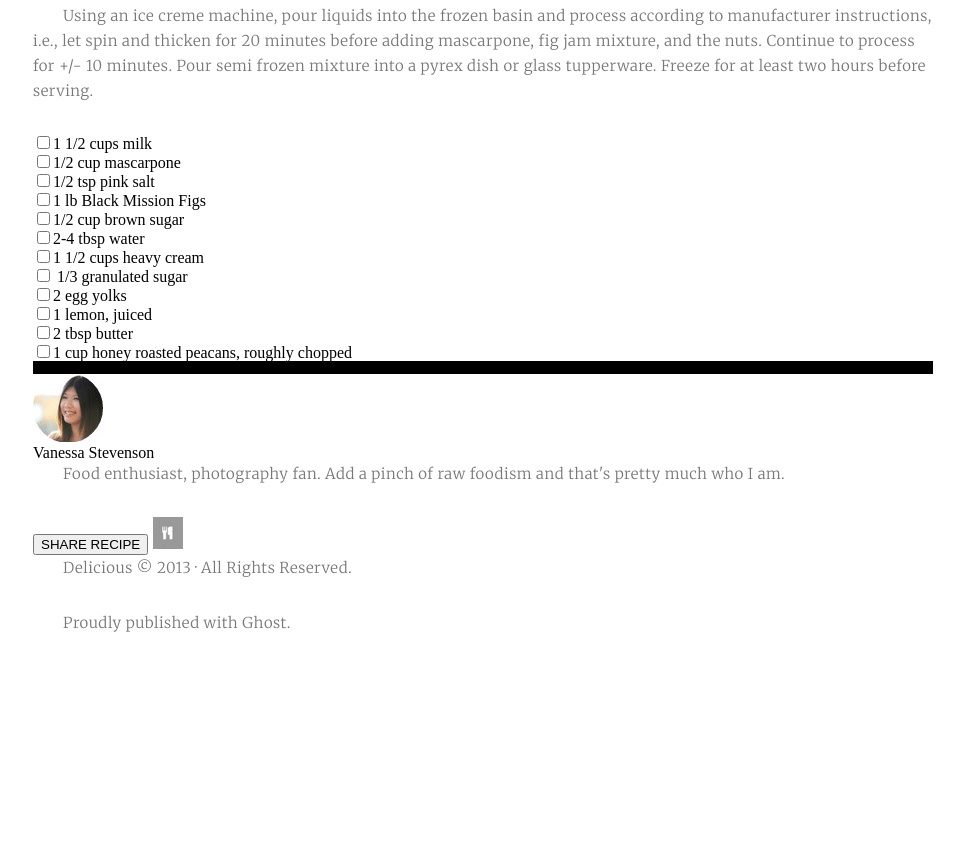
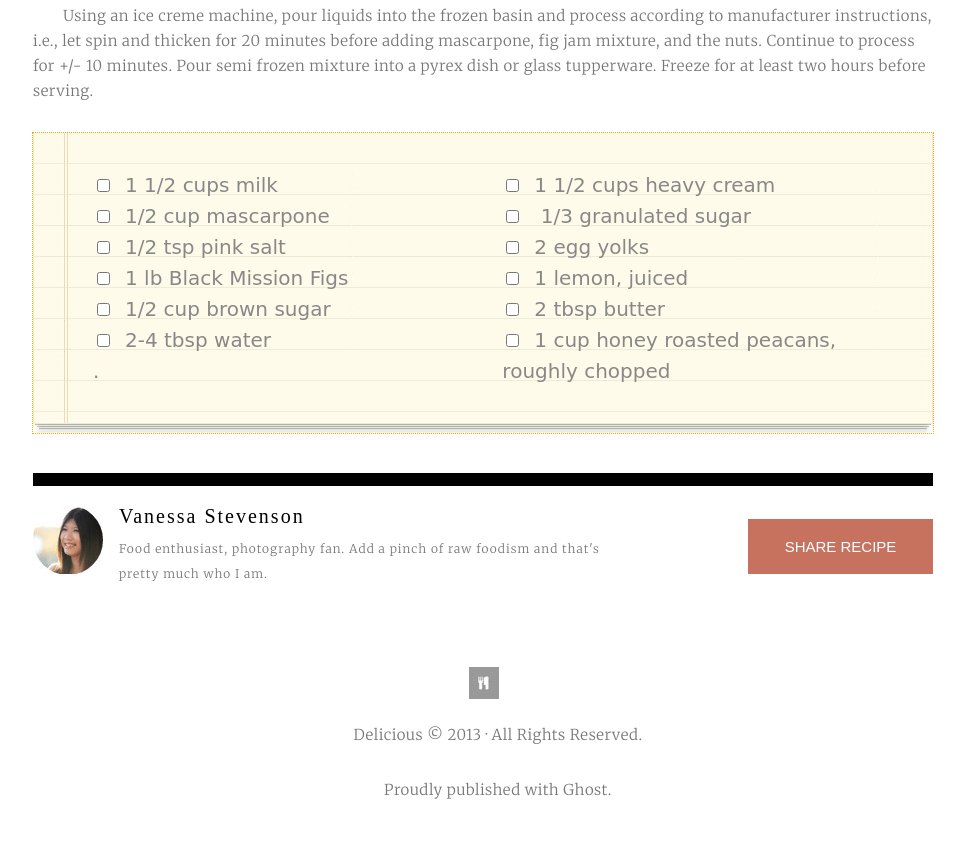
Before and after one commit to andyfiveeleven/Chocolate-Pizza, a plain HTML site: page index.html in a window 1280 px wide. Shown: the part 1114-1962 px from the top of the page, without its empty margins (157-1122 px from the left). Before the commit the page ends 1779 px from the top, so only its background shows below. Drawn offline with nearby package versions, Linux system fonts and the light colour scheme; a web font is replaced by a local one.

Commit message:
full copy html css

```diff
--- a/index.html
+++ b/index.html
@@ -6,6 +6,7 @@
     <link href="https://fonts.googleapis.com/css?family=Yellowtail" rel="stylesheet">
     <link href="https://fonts.googleapis.com/css?family=Oswald" rel="stylesheet">
     <link href="https://fonts.googleapis.com/css?family=Merriweather:300" rel="stylesheet">
+    <link href="https://fonts.googleapis.com/css?family=Delius" rel="stylesheet">
     <title>Delicious BEST FOOD ON THE WEB</title>
   </head>
   <body>
@@ -69,9 +70,10 @@
               <li><input type="checkbox">1 lb Black Mission Figs</li>
               <li><input type="checkbox">1/2 cup brown sugar</li>
               <li><input type="checkbox">2-4 tbsp water</li>
+              <li>.</li>
             </ul>
           </div>
-          <div class="check-box">
+          <div class="check-box" id="check2">
             <ul>
               <li><input type="checkbox">1 1/2 cups heavy cream</li>
               <li><input type="checkbox"> 1/3 granulated sugar</li>
@@ -79,21 +81,34 @@
               <li><input type="checkbox">1 lemon, juiced</li>
               <li><input type="checkbox">2 tbsp butter</li>
               <li><input type="checkbox">1 cup honey roasted peacans, roughly chopped</li>
+              <!-- <li>chopped</li> -->
             </ul>
           </div>
         </div>
       </div>
+      <div class="clearfix"> </div>
 
-      <div class="spacer"></div>
     </main>
     <footer>
-      <img src="images/van-pic.png">
-      <h3>Vanessa Stevenson</h3>
-      <p>Food enthusiast, photography fan. Add a pinch of raw foodism and that's pretty much who I am.</p>
-      <button type="button" name="button">SHARE RECIPE</button>
-      <img src="images/small-logo.png">
-      <p>Delicious © 2013 · All Rights Reserved.</p>
-      <p>Proudly published with Ghost.</p>
+      <div class="spacer2"></div>
+      <div class="face">
+        <img src="images/van-pic.png">
+      </div>
+      <div id="foot-head">
+        <h3>Vanessa Stevenson</h3>
+        <p>Food enthusiast, photography fan. Add a pinch of raw foodism and that's</p> <p>pretty much who I am.</p>
+      </div>
+        <button type="button" name="button">SHARE RECIPE</button>
+
+
+      <div class="clearfix"> </div>
+      <div class="clearfix"> </div>
+
+      <div id="sub-foot">
+        <img id="mini-logo" src="images/small-logo.png">
+        <p>Delicious © 2013 · All Rights Reserved.</p>
+        <p>Proudly published with Ghost.</p>
+      </div>
     </footer>
   </body>
 </html>
--- a/style.css
+++ b/style.css
@@ -109,3 +109,94 @@ p {
   margin-bottom: 30px;
   margin-right: 0px;
 }
+
+.list {
+background-image: url("images/list-bg.png");
+outline: 1px dotted orange;
+height: 300px;
+
+}
+
+.check-box{
+  display: inline-block;
+  height: 250px;
+  margin-left: 60px;
+  margin-top: 37px;
+  font-family: 'Delius', cursive;
+  font-size: 20px;
+  color: #888;
+  line-height: 31px;
+  /*outline: 1px dotted orange;*/
+  margin-bottom: 60px;
+}
+
+#check2 {
+  width: 400px;
+  margin-left: 150px;
+}
+
+.check-box input {
+  margin-right: 15px;
+
+}
+
+.spacer2 {
+  margin-top: 40px;
+  height: 13px;
+  background: #000;
+}
+
+footer {
+  height: 375px;
+  width: 100%;
+}
+
+.face img {
+  float: left;
+  margin-top: 20px;
+}
+
+#foot-head{
+  float: left;
+  width: 550px;
+}
+
+#foot-head h3 {
+  margin-top: 20px;
+  margin-left: 15px;
+  margin-bottom: 10px;
+  font-size: 20px;
+  letter-spacing: 2px;
+}
+
+#foot-head p {
+  font-size: 12px;
+  margin-left: -15px;
+  margin-top: 0px;
+  margin-bottom: 0px;
+  letter-spacing: 1px;
+}
+
+button {
+  float: right;
+  border: none;
+  background: #c7715f;
+  color: white;
+  height: 55px;
+  margin-top: 33px;
+  width: 185px;
+  font-size: 15px;
+}
+
+#mini-logo {
+  margin-top: 80px;
+  margin-bottom: 20px;
+}
+
+#sub-foot{
+  text-align: center;
+}
+
+#sub-foot{
+  margin-bottom: -15px;
+}
```
